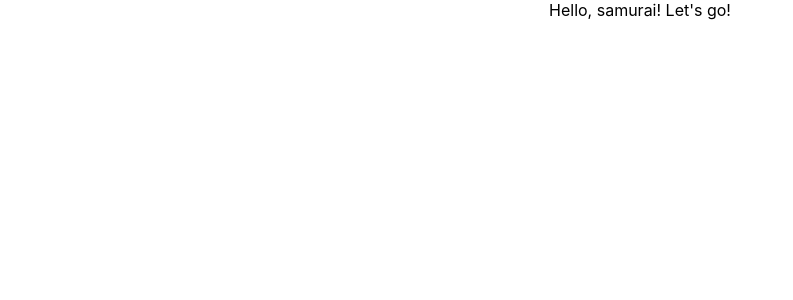
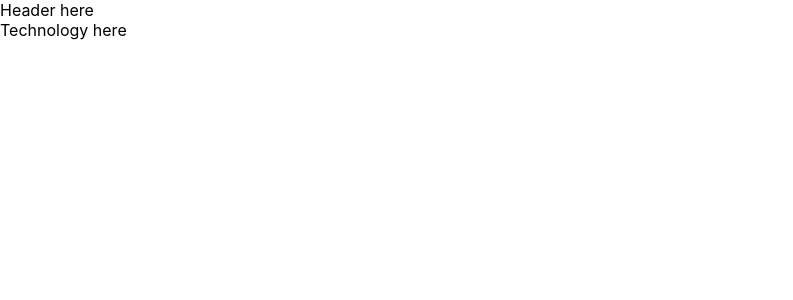
Before and after one commit to oprokopieva382/first-project, a React (Create React App) app: page / in a window 1280 px wide. Shown: the top 300 px of the page, without its empty margins (0-793 px from the left). Built offline with nearby package versions, Linux system fonts and the light colour scheme.

Commit message:
added Header and Technology components

```diff
--- a/src/App.tsx
+++ b/src/App.tsx
@@ -1,8 +1,15 @@
 import React from "react";
 import "./App.css";
+import { Header } from "./Header";
+import { Technology } from "./Technology";
 
 function App() {
-  return <div className="App">Hello, samurai! Let's go!</div>;
+  return (
+    <>
+      <Header />
+      <Technology />
+    </>
+  );
 }
 
 export default App;
--- /dev/null
+++ b/src/Header.tsx
@@ -0,0 +1,10 @@
+import React from "react";
+import "./App.css";
+
+export const Header = () => {
+  return (
+    <>
+      <div>Header here</div>
+    </>
+  );
+};
--- /dev/null
+++ b/src/Technology.tsx
@@ -0,0 +1,10 @@
+import React from "react";
+import "./App.css";
+
+export const Technology = () => {
+  return (
+    <>
+      <div>Technology here</div>
+    </>
+  );
+};
```
